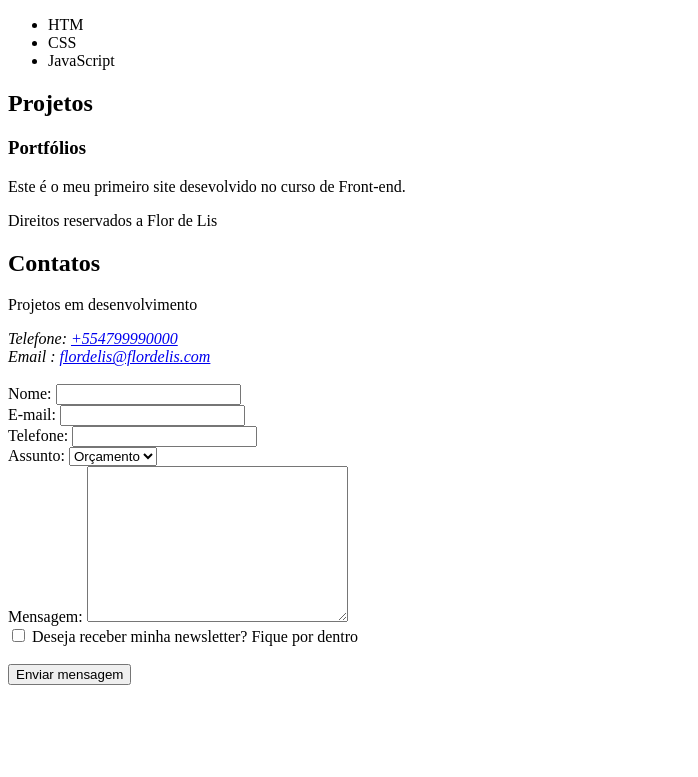
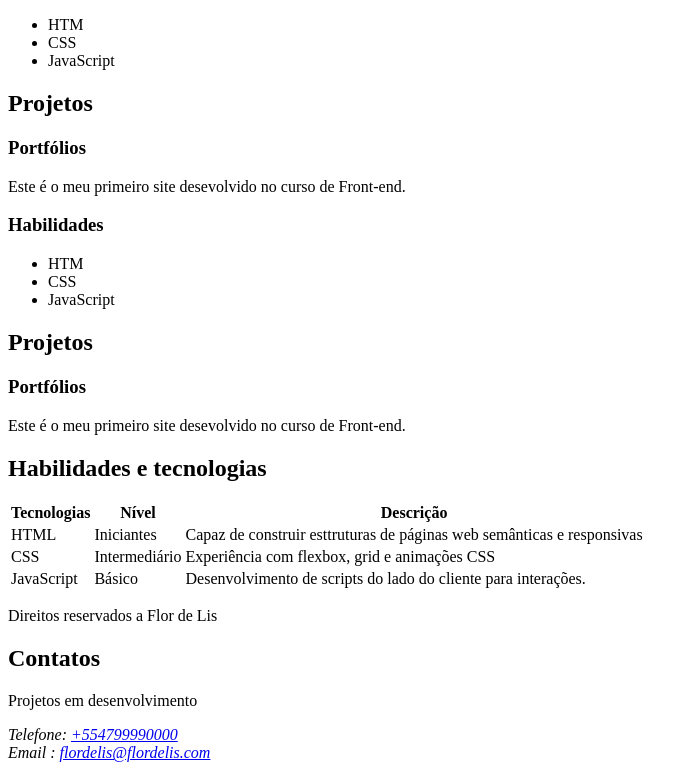
Before and after one commit to Van18-B/Site, a plain HTML site: page index.html in a window 1280 px wide. Shown: the part 582-1359 px from the top of the page, without its empty margins (0-698 px from the left). Before the commit the page ends 1275 px from the top, so only its background shows below. Drawn offline with Linux system fonts and the light colour scheme.

```diff
--- a/index.html
+++ b/index.html
@@ -62,6 +62,74 @@
          </p>
 
       </article>
+      <aside>
+
+         <h3>Habilidades</h3>
+
+         <ul>
+            <li>HTM</li>
+            <li>CSS</li>
+            <li>JavaScript</li>
+
+         </ul>
+
+      </aside>
+      </section>
+
+      <section id="Projetos">
+
+         <h2>Projetos</h2>
+
+         <article>
+
+            <h3>Portfólios</h3>
+
+            <p>
+               Este é o meu primeiro site desevolvido no curso de Front-end.
+            </p>
+
+         </article>
+
+
+
+      </section id= "Habilidades">
+      <h2>Habilidades e tecnologias</h2>
+
+         <table>
+            <thead>
+               <th>Tecnologias</th>
+               <th>Nível</th>
+               <th>Descrição</th>
+            </thead>
+            <tbody>
+               <tr>
+                  <td>HTML</td>
+                  <td>Iniciantes</td>
+                  <td>Capaz de construir esttruturas de páginas web semânticas e responsivas</td>
+
+               </tr>
+               <tr>
+                  <td>CSS</td>
+                  <td>Intermediário</td>
+                  <td>Experiência com flexbox, grid e animações CSS</td>
+
+               </tr>
+               <tr>
+                  <td>JavaScript</td>
+                  <td>Básico</td>
+                  <td>Desenvolvimento de scripts do lado do cliente para interações.</td>
+
+               </tr>
+
+
+
+            </tbody>
+
+
+
+       </table>
+
+      <section>
 
 
 
```
